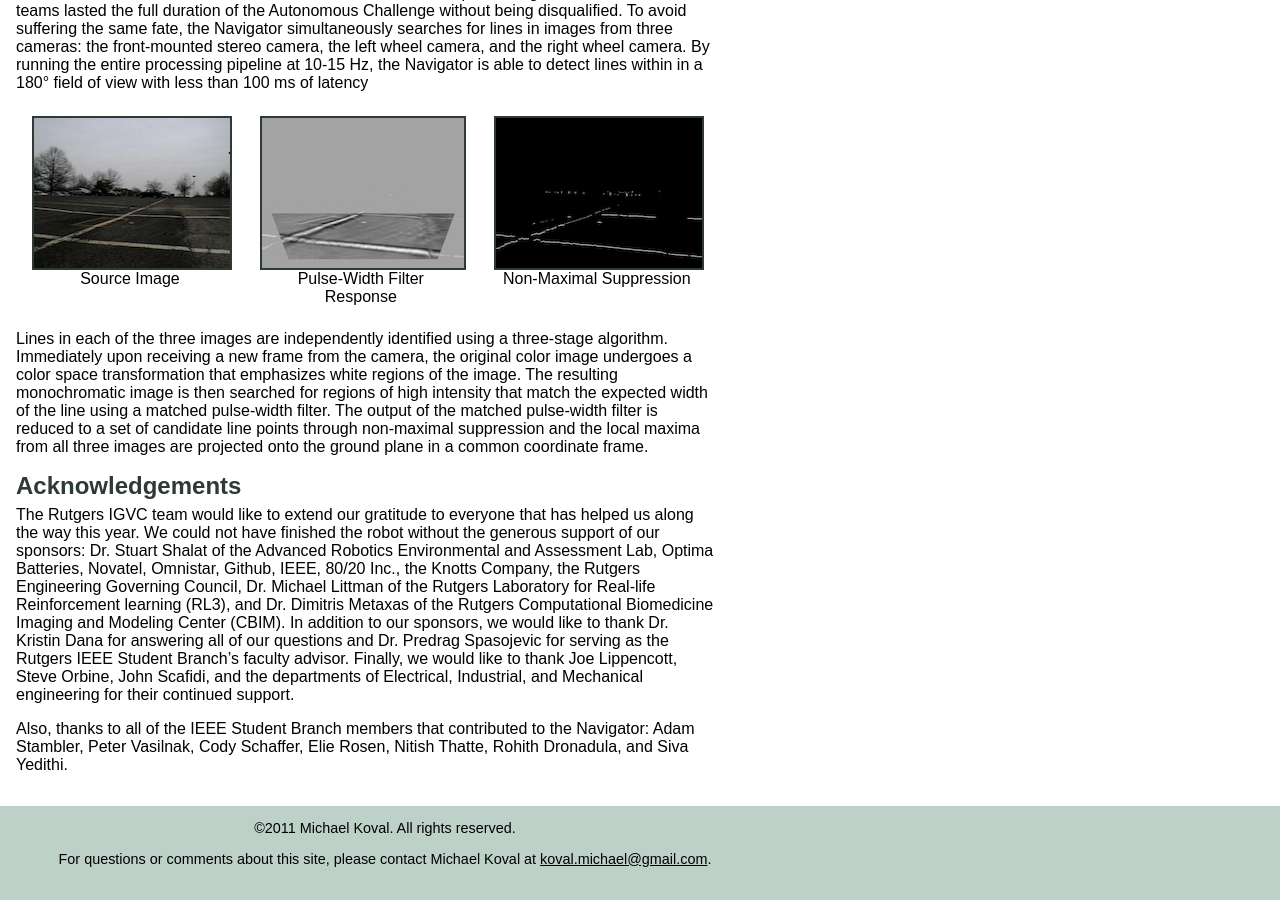
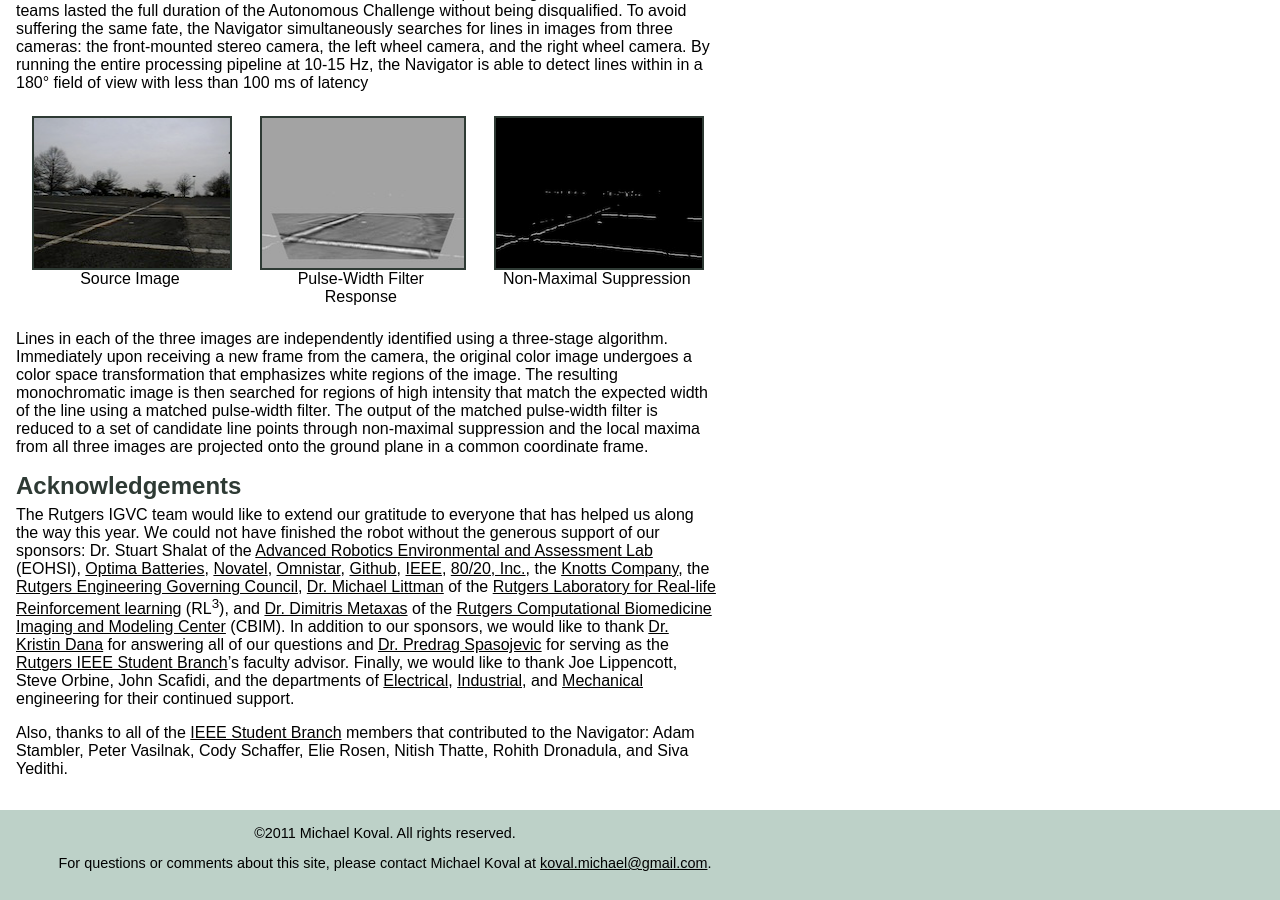
Before and after one commit to mkoval/mkoval.github.com, a Jekyll site: the page built from projects/igvc/index.html, in a window 1280 px wide and 900 px high, scrolled down 1732 px. Built offline with Jekyll 4.4.1, drawn with Linux system fonts in a browser that asks for light colours; some web fonts are replaced; some of the changed lines change nothing that is shown.

Commit message:
added links

```diff
--- a/projects/igvc/index.html
+++ b/projects/igvc/index.html
@@ -143,18 +143,33 @@ common coordinate frame.</p>
 <h2>Acknowledgements</h2>
 <p>The Rutgers IGVC team would like to extend our gratitude to everyone that
 has helped us along the way this year. We could not have finished the robot
-without the generous support of our sponsors: Dr. Stuart Shalat of the Advanced
-Robotics Environmental and Assessment Lab, Optima Batteries, Novatel, Omnistar,
-Github, IEEE, 80/20 Inc., the Knotts Company, the Rutgers Engineering Governing
-Council, Dr. Michael Littman of the Rutgers Laboratory for Real-life
-Reinforcement learning (RL3), and Dr. Dimitris Metaxas of the Rutgers
-Computational Biomedicine Imaging and Modeling Center (CBIM). In addition to
-our sponsors, we would like to thank Dr. Kristin Dana for answering all of our
-questions and Dr. Predrag Spasojevic for serving as the Rutgers IEEE Student
-Branch’s faculty advisor. Finally, we would like to thank Joe Lippencott, Steve
-Orbine, John Scafidi, and the departments of Electrical, Industrial, and
-Mechanical engineering for their continued support.</p>
+without the generous support of our sponsors: Dr. Stuart Shalat of the <a
+href="http://eohsi.rutgers.edu/">Advanced Robotics Environmental and Assessment
+Lab</a> (EOHSI), <a href="http://www.optimabatteries.com/">Optima
+Batteries</a>, <a href="http://www.novatelwireless.com/">Novatel</a>, <a
+href="http://www.omnistar.com/">Omnistar</a>, <a
+href="https://github.com"/>Github</a>, <a href="http://www.ieee.org/">IEEE</a>,
+<a href="http://www.8020.net/">80/20, Inc.</a>, the <a
+href="http://knottsco.com/">Knotts Company</a>, the <a
+href="http://egc.rutgers.edu/">Rutgers Engineering Governing Council</a>, <a
+href="http://www.cs.rutgers.edu/~mlittman/">Dr. Michael Littman</a> of the <a
+href="http://cs.rutgers.edu/rl3">Rutgers Laboratory for Real-life Reinforcement
+learning</a> (RL<sup>3</sup>), and <a
+href="http://www.cs.rutgers.edu/~dnm/">Dr. Dimitris Metaxas</a> of the <a
+href="http://cbim.rutgers.edu/">Rutgers Computational Biomedicine Imaging and
+Modeling Center</a> (CBIM). In addition to our sponsors, we would like to thank
+<a href="http://www.ece.rutgers.edu/~kdana/">Dr. Kristin Dana</a> for answering
+all of our questions and <a href="http://www.winlab.rutgers.edu/~spasojev/">Dr.
+Predrag Spasojevic</a> for serving as the <a
+href="http://ieee.rutgers.edu">Rutgers IEEE Student Branch</a>’s faculty
+advisor. Finally, we would like to thank Joe Lippencott, Steve Orbine, John
+Scafidi, and the departments of <a
+href="http://www.ece.rutgers.edu">Electrical</a>, <a
+href="http://ie.rutgers.edu/">Industrial</a>, and <a
+href="http://mech.rutgers.edu/">Mechanical</a> engineering for their continued
+support.</p>
 
-<p>Also, thanks to all of the IEEE Student Branch members that contributed to
-the Navigator: Adam Stambler, Peter Vasilnak, Cody Schaffer, Elie Rosen, Nitish
-Thatte, Rohith Dronadula, and Siva Yedithi.</p>
+<p>Also, thanks to all of the <a href="http://ieee.rutgers.edu">IEEE Student
+Branch</a> members that contributed to the Navigator: Adam Stambler, Peter
+Vasilnak, Cody Schaffer, Elie Rosen, Nitish Thatte, Rohith Dronadula, and Siva
+Yedithi.</p>
```
